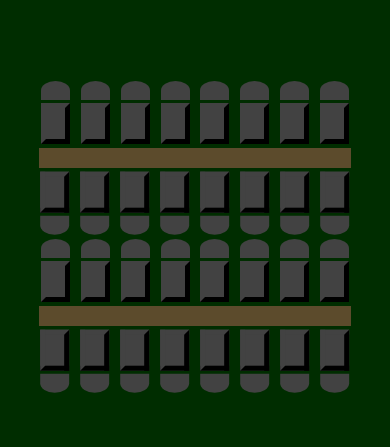
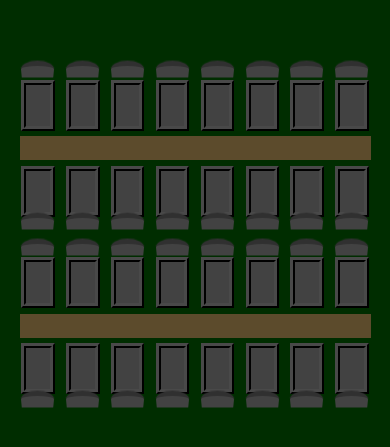
Before and after one commit to HekiNav/graveyard-game, a website built with Vite: page index.html in a window 390 px wide. Shown: the part 185-632 px from the top of the page. Built offline with nearby package versions, Linux system fonts and the light colour scheme.

Commit message:
its finally responsive

```diff
--- a/src/style.css
+++ b/src/style.css
@@ -5,19 +5,31 @@ body {
 }
 
 #container {
-    width: 100%;
-    height: 100%;
+    width: 90vw;
+    height: 90vh;
     background: #002d00;
     display: flex;
     align-items: center;
     justify-content: center;
+    object-fit: contain;
+    padding: 5vh 5vw;
+}
+
+@media screen and (width >=100vh) {
+    #graveyard {
+        width: auto !important;
+        max-height: none !important;
+        height: 100%;
+        max-width: 100%;
+    }
 }
 
 #graveyard {
     --size: 8;
+    aspect-ratio: 2/2;
+    width: 100%;
+    max-height: 100%;
     display: grid;
-    min-width: 80vw;
-    min-height: 80vw;
     gap: 1vw 2vw;
     grid-template-columns: repeat(var(--size), 1fr);
     grid-template-rows: repeat(calc(var(--size) / 4), 3fr 1fr 3fr);
@@ -26,27 +38,37 @@ body {
 .grave {
     height: 100%;
     width: 100%;
+    display: flex;
+    flex-direction: column;
 }
+
 .path {
     grid-column: 1 / calc(var(--size) + 1);
     background-color: #5c4b2c;
 }
+
 .grave-stone {
-    height: 30%;
+    height: 20%;
     margin: 0 5%;
     border-radius: 50% 50% 0 0;
     background-color: #424242;
-    border: 0 0 5px 0 solid #000000;
+    border-width: 5px 0 0 0;
+    border-color: #303030;
+    border-style: solid;
+    transform: perspective(15px) rotateX(-5deg);
 }
+
 .grave.flipped {
-    transform: scale(-1,-1);
+    flex-direction: column-reverse;
 }
-.grave.flipped .grave-slab {
-    border: 5px #424242 inset;
+
+.grave.flipped .grave-stone {
+    transform: translateY(-30%) perspective(15px) rotateX(-5deg);
 }
+
 .grave-slab {
-    border: 5px #424242 outset;
-    height: 50%;
-    margin: 10% 5%;
+    border: 5px #494949 ridge;
+    height: 70%;
+    margin: 5% 5%;
     background-color: #424242;
 }
```
Also changed, not shown: index.html (+3 -0 lines).
